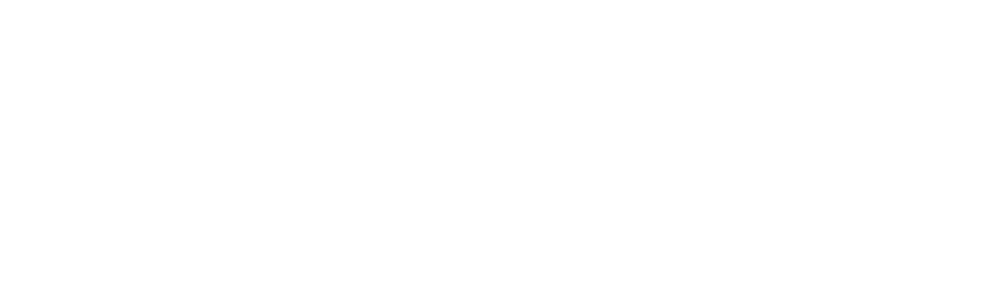
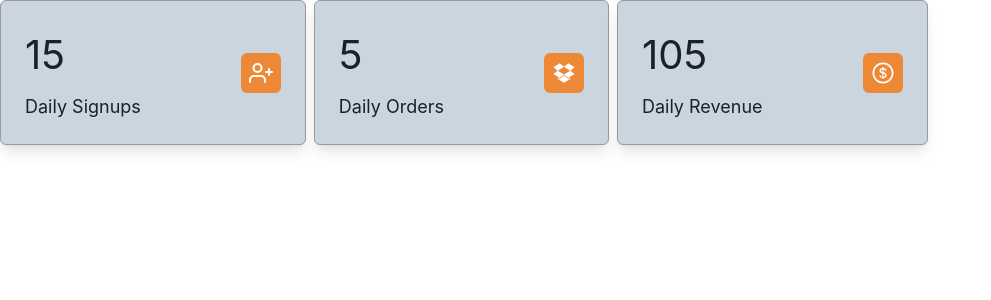
Before and after one commit to shivshankar0965/indiwebmall, a React (Create React App) app: page /admin in a window 1280 px wide. Shown: the top 300 px of the page, without its empty margins (0-991 px from the left). Built offline with nearby package versions, Linux system fonts and the light colour scheme.

Commit message:
updated statistic cards

```diff
--- a/public/index.html
+++ b/public/index.html
@@ -2,14 +2,14 @@
 <html lang="en">
   <head>
     <meta charset="utf-8" />
-    <link rel="icon" href="%PUBLIC_URL%/indiwebmall_logo.png" />
+    <link rel="icon" href="%PUBLIC_URL%/logo_title.png" />
     <meta name="viewport" content="width=device-width, initial-scale=1" />
-    <meta name="theme-color" content="#000000" />
+    <meta name="theme-color" content="#ffffff" />
     <meta
       name="description"
-      content="Web site created using create-react-app"
+      content="IndiWebMall ecommerce website where one can search his/her favorite product"
     />
-    <link rel="apple-touch-icon" href="%PUBLIC_URL%/logo192.png" />
+
     <link rel="manifest" href="%PUBLIC_URL%/manifest.json" />
     <title>IndiWebMall</title>
   </head>
--- a/src/App.js
+++ b/src/App.js
@@ -1,5 +1,11 @@
+import Admin from "./pages/Admin";
+
 function App() {
-  return <div></div>;
+  return (
+    <div>
+      <Admin />
+    </div>
+  );
 }
 
 export default App;
--- /dev/null
+++ b/src/Components/Dashboard/Dashboard.jsx
@@ -0,0 +1,51 @@
+import React from "react";
+import StatisticsCard from "./StatisticsCard/StatisticsCard";
+import {
+  AiFillAlipayCircle,
+  AiOutlineDropbox,
+  AiOutlineDollar,
+} from "react-icons/ai";
+import { BiLogOutCircle } from "react-icons/bi";
+import { FiUserPlus } from "react-icons/fi";
+import { HStack } from "@chakra-ui/react";
+const statistics = [
+  {
+    id: 1,
+    icon: FiUserPlus,
+    title: "Daily Signups",
+    statistic: 15,
+  },
+  {
+    id: 2,
+    icon: AiOutlineDropbox,
+    title: "Daily Orders",
+    statistic: 5,
+  },
+  {
+    id: 3,
+    icon: AiOutlineDollar,
+    title: "Daily Revenue",
+    statistic: 105,
+  },
+];
+const Dashboard = () => {
+  return (
+    <>
+      <HStack>
+        {statistics.map((el, i) => {
+          const Logo = el.icon;
+          return (
+            <StatisticsCard
+              key={i}
+              title={el.title}
+              statistic={el.statistic}
+              logo={<Logo />}
+            />
+          );
+        })}
+      </HStack>
+    </>
+  );
+};
+
+export default Dashboard;
--- /dev/null
+++ b/src/Components/Dashboard/StatisticsCard/StatisticsCard.jsx
@@ -0,0 +1,53 @@
+import React from "react";
+import {
+  Box,
+  Flex,
+  Heading,
+  Spacer,
+  Text,
+  VStack,
+  useColorModeValue,
+} from "@chakra-ui/react";
+import { FiUserPlus } from "react-icons/fi";
+const StatisticsCard = ({ title, logo, statistic }) => {
+  return (
+    <>
+      <Flex
+        border="1px solid #999"
+        shadow="lg"
+        p="6"
+        borderRadius="md"
+        gap={"50px"}
+        alignItems={"center"}
+        bg={useColorModeValue("gray.300", "gray.700")}
+        transition={"ease-in-out"}
+        // transitionDelay={"0.2s"}
+        transitionDuration={"0.2s"}
+        _hover={{ transform: "scale(1.1)" }}
+        cursor="pointer"
+      >
+        <VStack align={"left"}>
+          <Text fontSize={"40"}>{statistic}</Text>
+          <Text fontSize={"18"}>{title}</Text>
+        </VStack>
+        <Spacer />
+        <VStack>
+          <Flex
+            alignItems="center"
+            justifyContent="center"
+            w="10"
+            h="10"
+            fontSize="2xl"
+            borderRadius="md"
+            color={"#fff"}
+            bg={"orange.400"}
+          >
+            {logo}
+          </Flex>
+        </VStack>
+      </Flex>
+    </>
+  );
+};
+
+export default StatisticsCard;
--- a/src/index.js
+++ b/src/index.js
@@ -1,13 +1,17 @@
 import React from "react";
 import ReactDOM from "react-dom/client";
-import { ChakraProvider } from "@chakra-ui/react";
+import { ChakraProvider, extendTheme } from "@chakra-ui/react";
 import { BrowserRouter } from "react-router-dom";
 import App from "./App";
 import reportWebVitals from "./reportWebVitals";
-
+const config = {
+  initialColorMode: "light",
+  useSystemColorMode: false,
+};
+const theme = extendTheme({ config });
 const root = ReactDOM.createRoot(document.getElementById("root"));
 root.render(
-  <ChakraProvider>
+  <ChakraProvider theme={theme}>
     <BrowserRouter>
       <App />
     </BrowserRouter>
--- a/src/pages/Admin.jsx
+++ b/src/pages/Admin.jsx
@@ -1,7 +1,12 @@
 import React from "react";
+import Dashboard from "../Components/Dashboard/Dashboard";
 
 const Admin = () => {
-  return <div>Admin</div>;
+  return (
+    <>
+      <Dashboard />
+    </>
+  );
 };
 
 export default Admin;
```
Also changed, not shown: src/pages/AllRoutes.jsx (+9 -2 lines), src/pages/Home.jsx (added, +7 -0 lines), public/logo_title.png (added), src/Components/Dashboard/StatisticsCard/StatisticsCard.scss (added).
